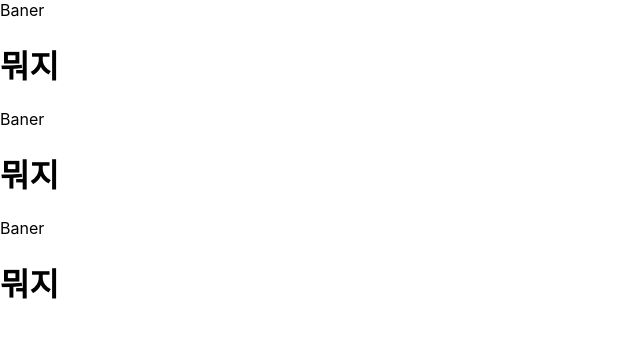
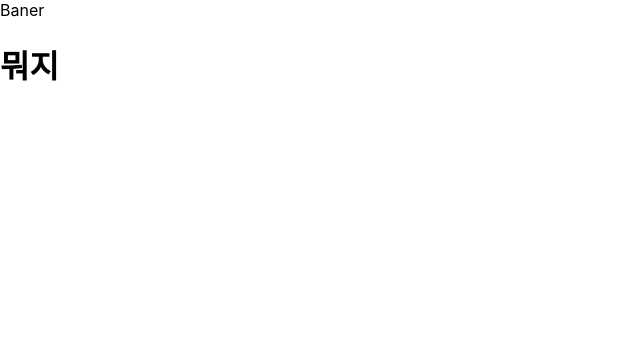
Before and after one commit to 2024-AISCHOOL-WEB1B/Cu-Link, a React (Create React App) app in the folder frontend/: page / in a window 1280 px wide. Shown: the top 338 px of the page, without its empty margins (0-640 px from the left). Built offline with nearby package versions, Linux system fonts and the light colour scheme.

Commit message:
Main 중복 삭제
Main 중복 삭제

```diff
--- a/frontend/src/page/Main.jsx
+++ b/frontend/src/page/Main.jsx
@@ -5,8 +5,6 @@ import SearchBar from '../components/SearchBar'
 const Main = () => {
   return (
     <div>
-      <Baner></Baner>
-      <SearchBar></SearchBar>
     </div>
   )
 }
```
